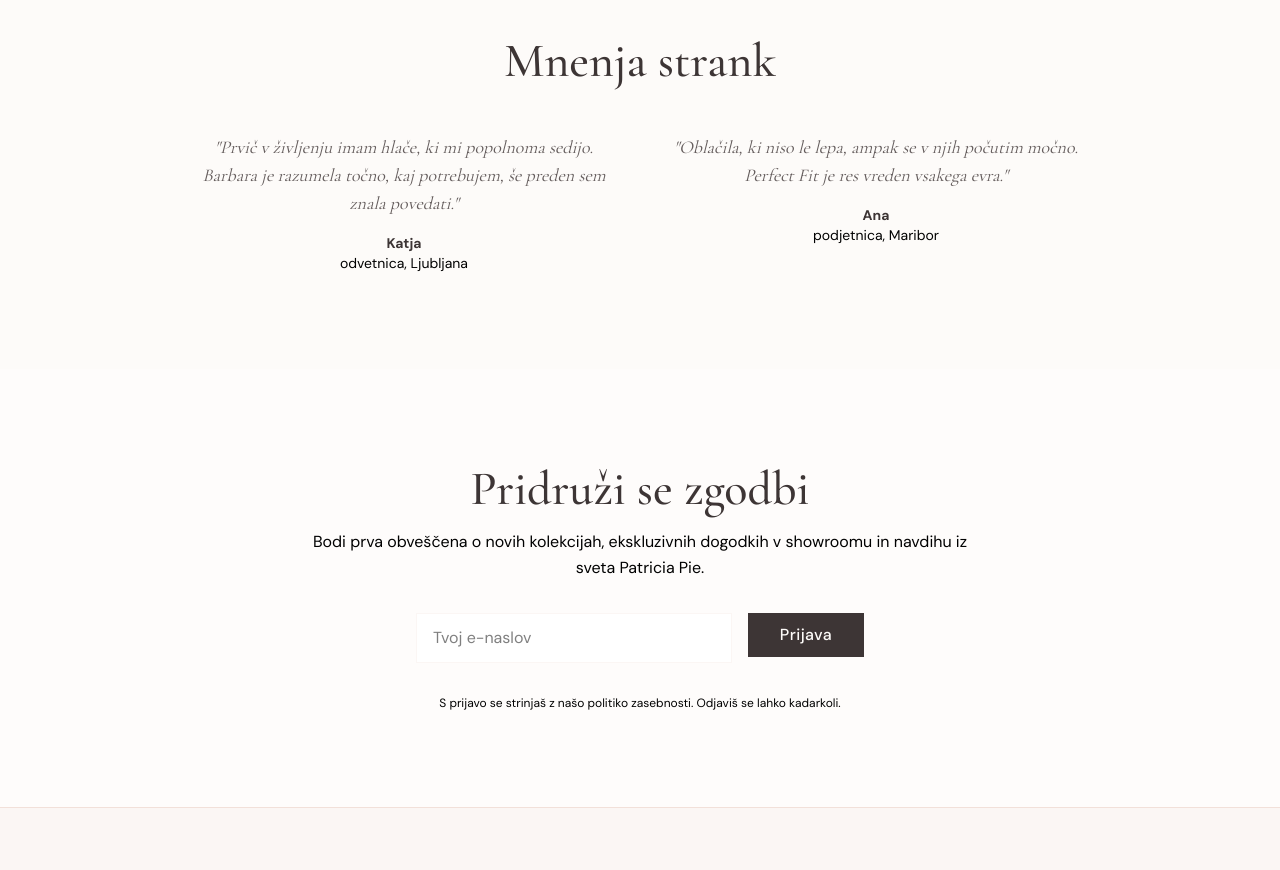
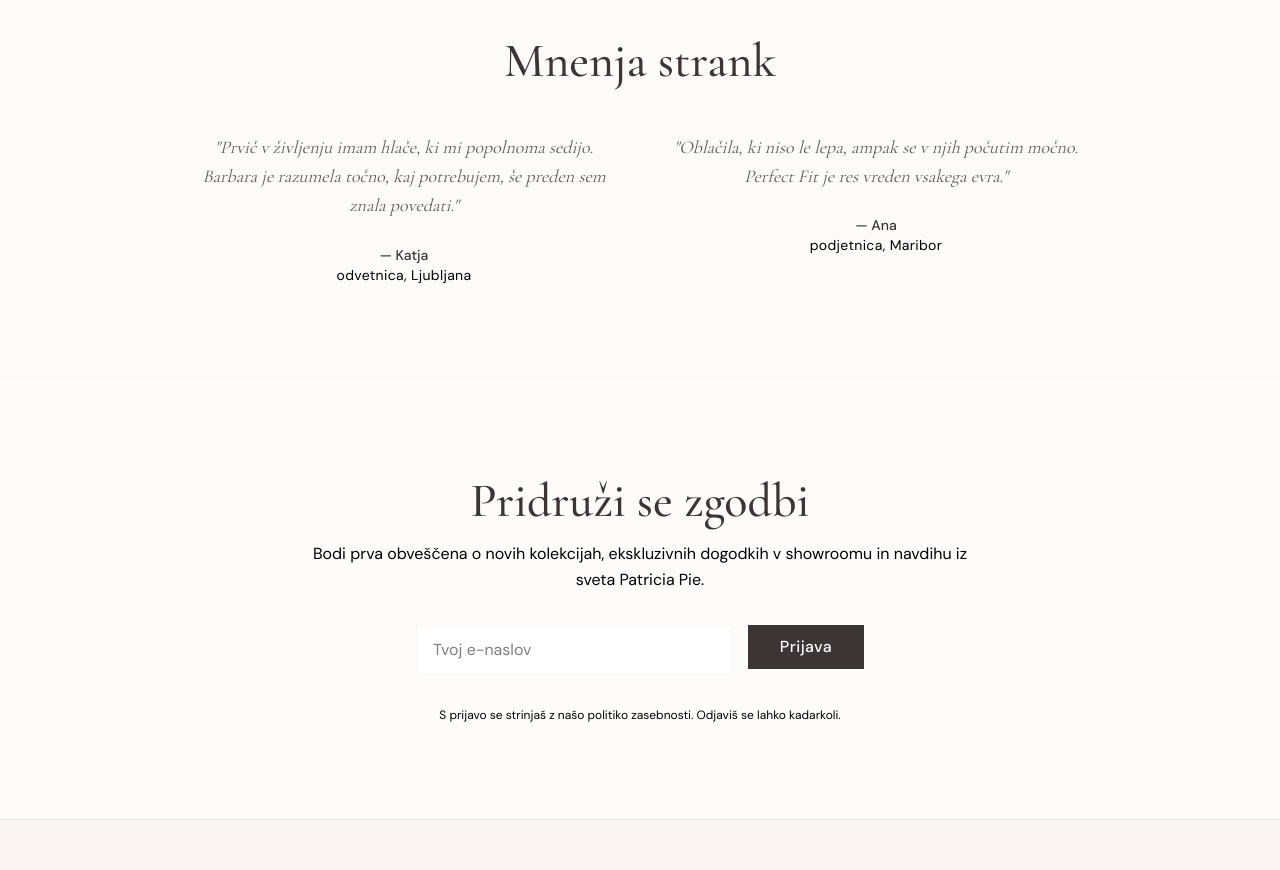
Before and after one commit to urosm-cyber/pplux1, a Next.js app: page / in a window 1280 px wide. Shown: the part 3660-4530 px from the top of the page. Built offline with nearby package versions, Linux system fonts and the light colour scheme.

Commit message:
style: refine testimonial typography to match design guidelines

```diff
--- a/src/app/page.tsx
+++ b/src/app/page.tsx
@@ -180,21 +180,21 @@
             <Heading size="lg" className="mb-12">Mnenja strank</Heading>
             <div className="grid grid-cols-1 md:grid-cols-2 gap-12">
               <div className="space-y-4">
-                <p className="text-lg italic font-heading text-foreground/80">
+                <p className="text-lg italic font-heading text-foreground/80 leading-relaxed">
                   &quot;Prvič v življenju imam hlače, ki mi popolnoma sedijo. Barbara je razumela točno, kaj potrebujem, še preden sem znala povedati.&quot;
                 </p>
-                <div className="text-sm text-muted-foreground">
-                  <span className="font-bold text-foreground block">Katja</span>
-                  odvetnica, Ljubljana
+                <div className="text-sm text-muted-foreground pt-2">
+                  <span className="font-medium text-foreground block">— Katja</span>
+                  <span className="font-light tracking-wide">odvetnica, Ljubljana</span>
                 </div>
               </div>
               <div className="space-y-4">
-                <p className="text-lg italic font-heading text-foreground/80">
+                <p className="text-lg italic font-heading text-foreground/80 leading-relaxed">
                   &quot;Oblačila, ki niso le lepa, ampak se v njih počutim močno. Perfect Fit je res vreden vsakega evra.&quot;
                 </p>
-                <div className="text-sm text-muted-foreground">
-                  <span className="font-bold text-foreground block">Ana</span>
-                  podjetnica, Maribor
+                <div className="text-sm text-muted-foreground pt-2">
+                  <span className="font-medium text-foreground block">— Ana</span>
+                  <span className="font-light tracking-wide">podjetnica, Maribor</span>
                 </div>
               </div>
             </div>
```
